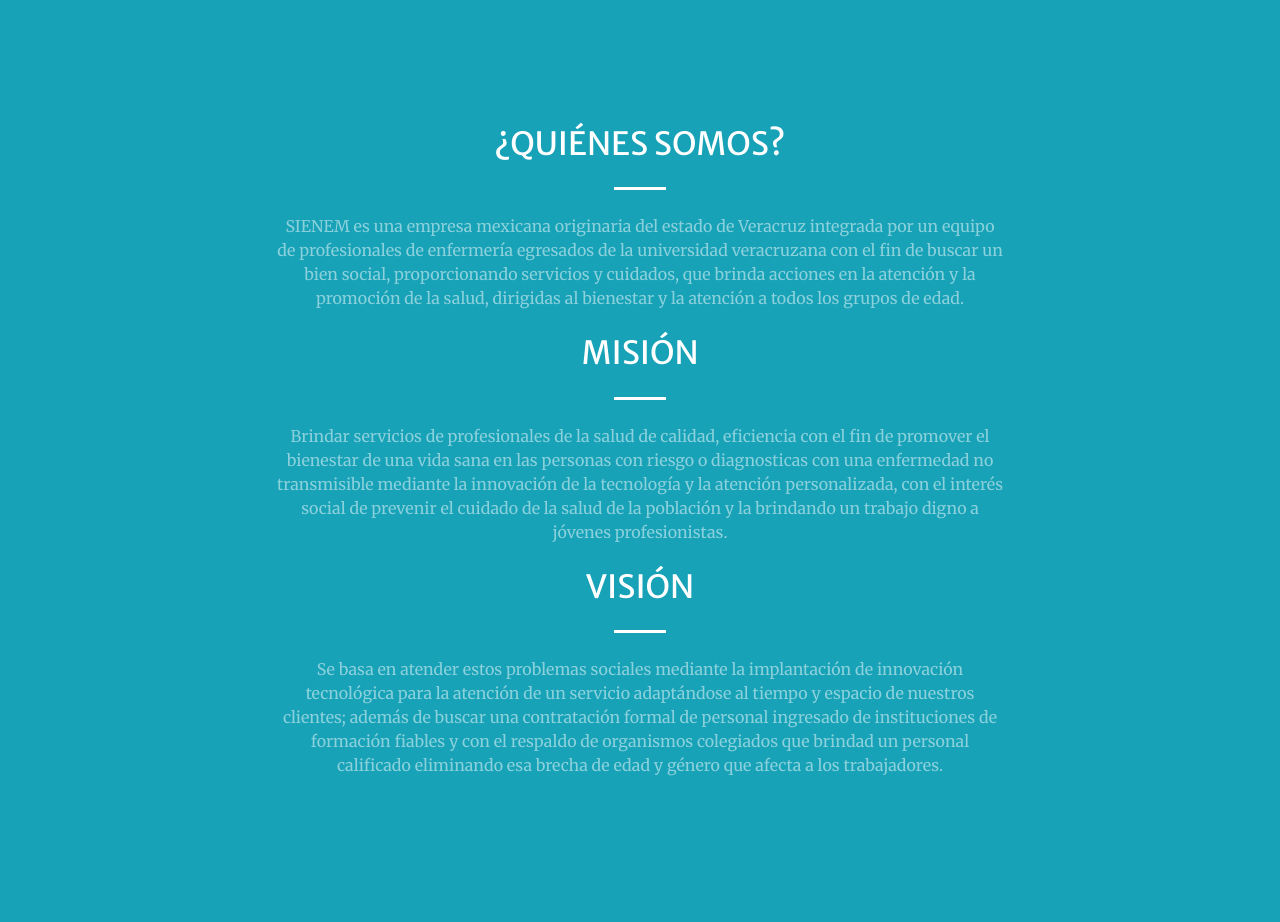
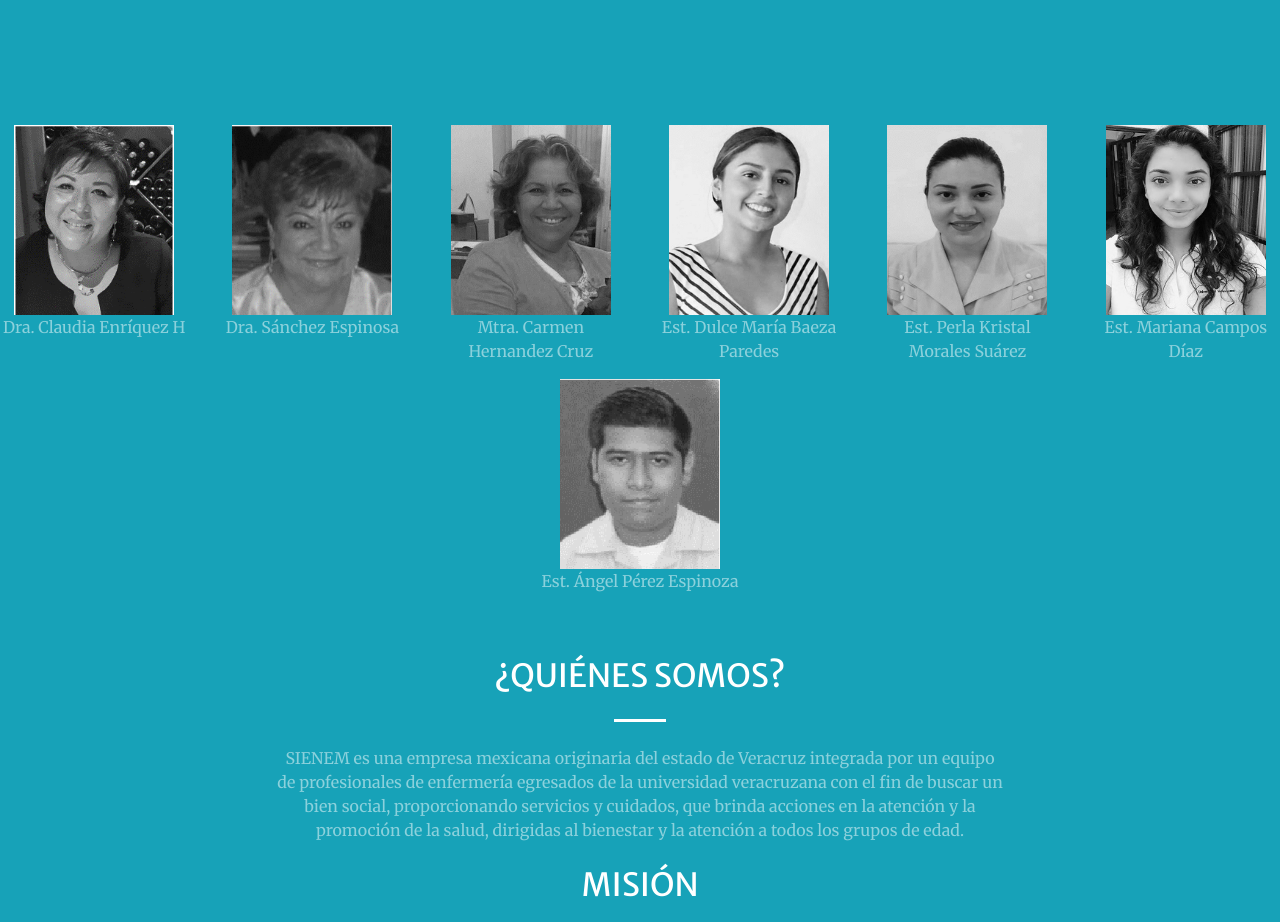
Before and after one commit to angelterron/SIENEM, a website with bundled scripts: page src/main/webapp/index.html in a window 1280 px wide. Shown: the part 803-1725 px from the top of the page. Built offline with nearby package versions, Linux system fonts and the light colour scheme; files whose address does not match are found by name.

Commit message:
Cambios Quienes Somos

```diff
--- a/src/main/webapp/index.html
+++ b/src/main/webapp/index.html
@@ -85,6 +85,40 @@
 
         <!-- About Section -->
         <section class="page-section bg-primary" id="nosotros">
+            <div class="row">
+                <div class="col-lg-2 ml-auto text-center">
+                    <img src="img/DraClaudia1.png" align="center" width="160" height="190">
+                    <p class="text-white-50">Dra. Claudia Enríquez H</p>
+                </div>
+                <div class="col-lg-2  text-center">
+                     <img src="img/DraSanchez1.png" align="center"  width="160" height="190"">
+                     <p class="text-white-50">Dra. Sánchez Espinosa</p>
+                </div>
+                <div class="col-lg-2 text-center ">
+                     <img src="img/MtraCarmen1.png" align="center"  width="160" height="190">
+                    <p class="text-white-50">Mtra. Carmen Hernandez Cruz</p>
+                </div>
+                <div class="col-lg-2 mr-auto text-center">
+                     <img src="img/EstDulce.png" align="center"   width="160" height="190">
+                     <p class="text-white-50">Est. Dulce María Baeza Paredes</p>
+                </div>
+                <div class="col-lg-2 mr-auto text-center">
+                     <img src="img/EstPerla.png" align="center"  width="160" height="190">
+                     <p class="text-white-50">Est. Perla Kristal Morales Suárez</p>
+                </div>
+                <div class="col-lg-2 mr-auto text-center">
+                      <img src="img/EstMariana.png" align="center"   width="160" height="190">
+                      <p class="text-white-50">Est. Mariana Campos Díaz</p>
+                </div>
+            </div>
+            <div class="row">
+                <div class="col-lg-12 text-center mb-5 mb-lg-0">
+                  <img src="img/EstAngel.png" align="center"   width="160" height="190">
+                  <p class="text-white-50">Est. Ángel Pérez Espinoza</p>
+                </div>
+            </div>
+
+            <br><br>
             <div class="container">
                 <div class="row justify-content-center">
                     <div class="col-lg-8 text-center">
```
Also changed, not shown: src/main/webapp/img/DraClaudia1.png (added), src/main/webapp/img/DraSanchez1.png (added), src/main/webapp/img/EstAngel.png (added), src/main/webapp/img/EstDulce.png (added), src/main/webapp/img/EstMariana.png (added), src/main/webapp/img/EstPerla.png (added), src/main/webapp/img/MtraCarmen1.png (added).
